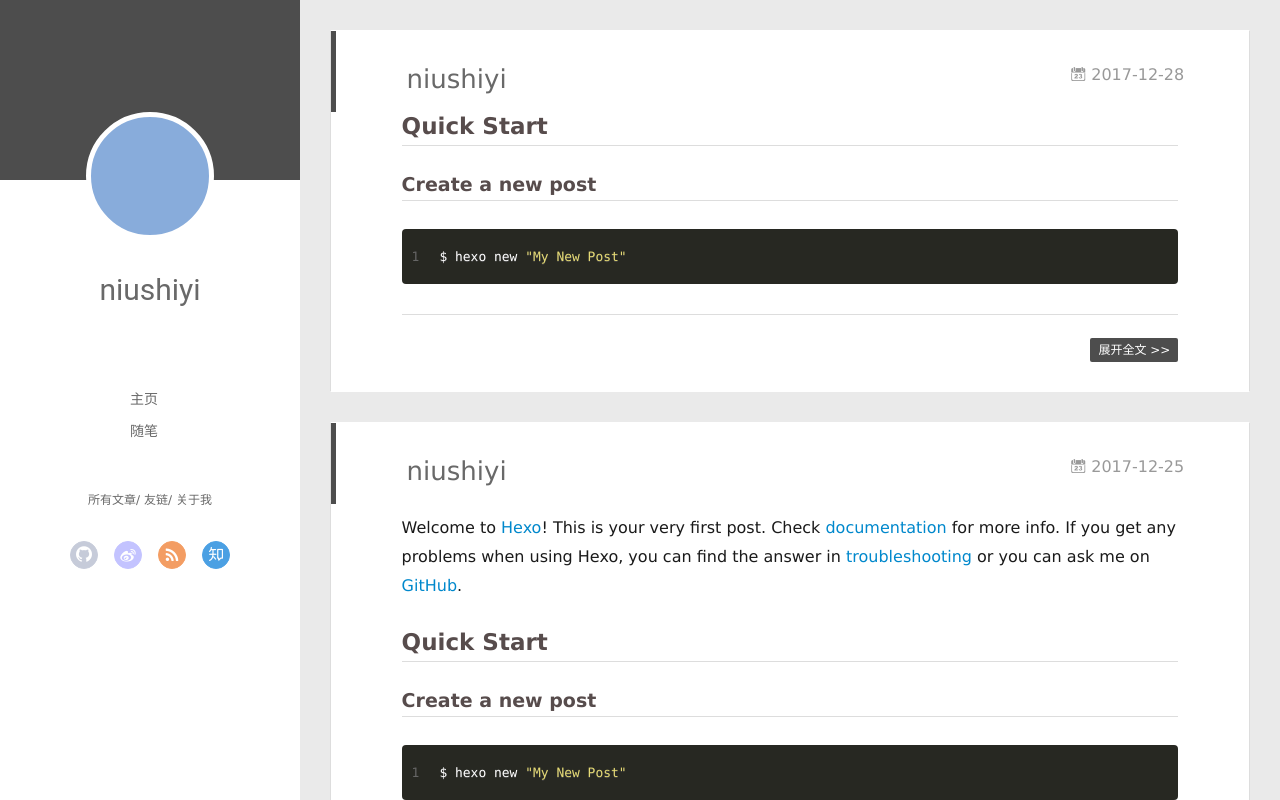
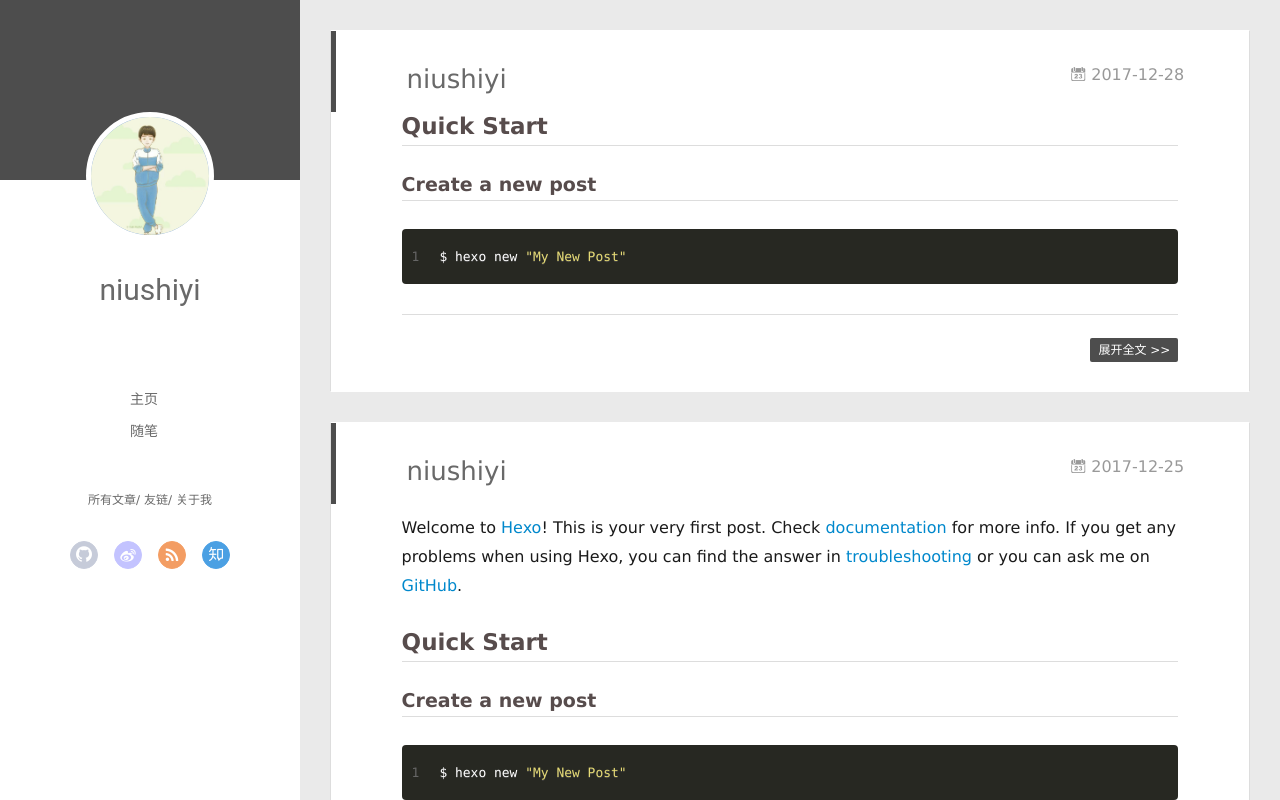
Before and after one commit to 240866343/240866343, a plain HTML site: page index.html in a window 1280 px wide. Drawn offline with Linux system fonts and the light colour scheme.

Commit message:
Site updated: 2017-12-28 16:39:28

```diff
--- a/index.html
+++ b/index.html
@@ -42,7 +42,7 @@
 <div class="intrude-less">
 	<header id="header" class="inner">
 		<a href="/" class="profilepic">
-			<img src="" class="js-avatar">
+			<img src="img/head1.png" class="js-avatar">
 		</a>
 		<hgroup>
 		  <h1 class="header-author"><a href="/">niushiyi</a></h1>
@@ -100,7 +100,7 @@
 	<div class="intrude-less">
 		<header id="header" class="inner">
 			<div class="profilepic">
-				<img src="" class="js-avatar">
+				<img src="img/head1.png" class="js-avatar">
 			</div>
 			<hgroup>
 			  <h1 class="header-author js-header-author">niushiyi</h1>
```
Also changed, not shown: 2017/12/25/hello-world/index.html (+2 -2 lines), 2017/12/28/me/index.html (+2 -2 lines), archives/2017/12/index.html (+2 -2 lines), archives/2017/index.html (+2 -2 lines), archives/index.html (+2 -2 lines), img/head1.png (added).
